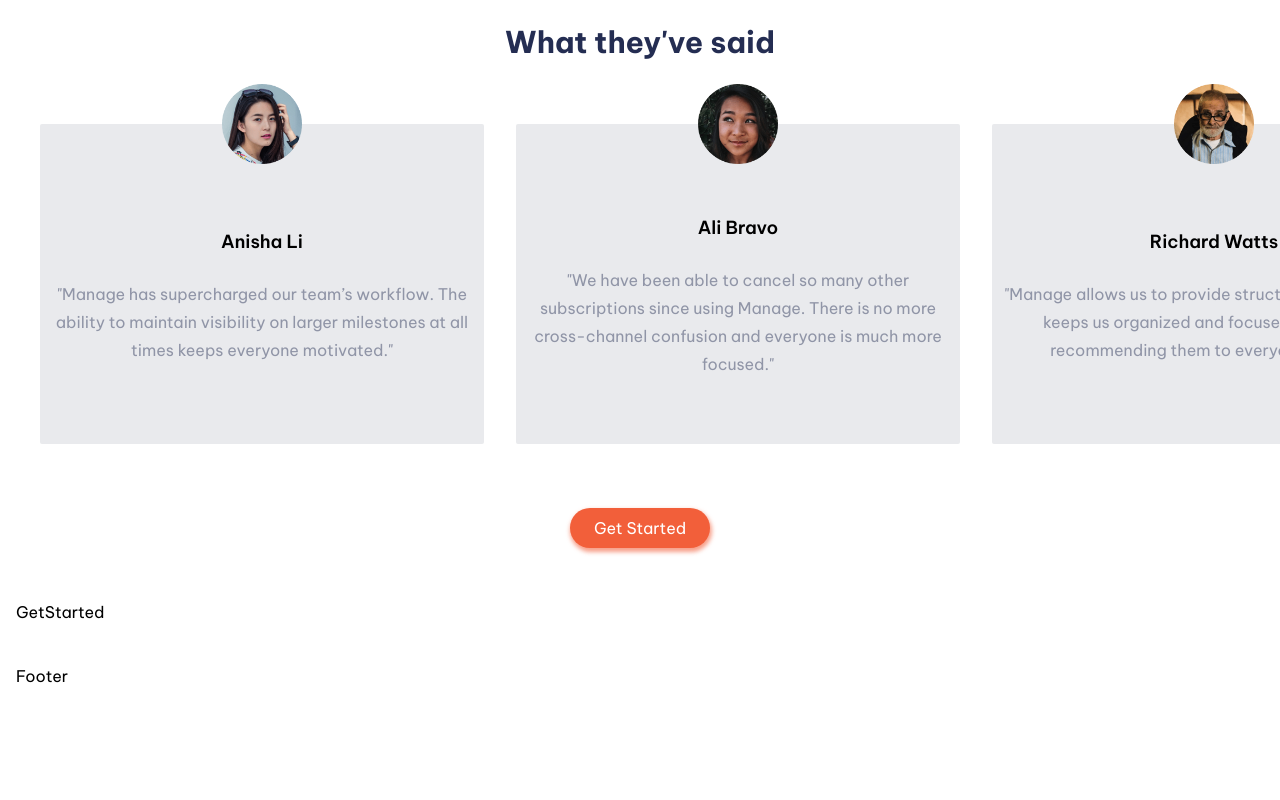
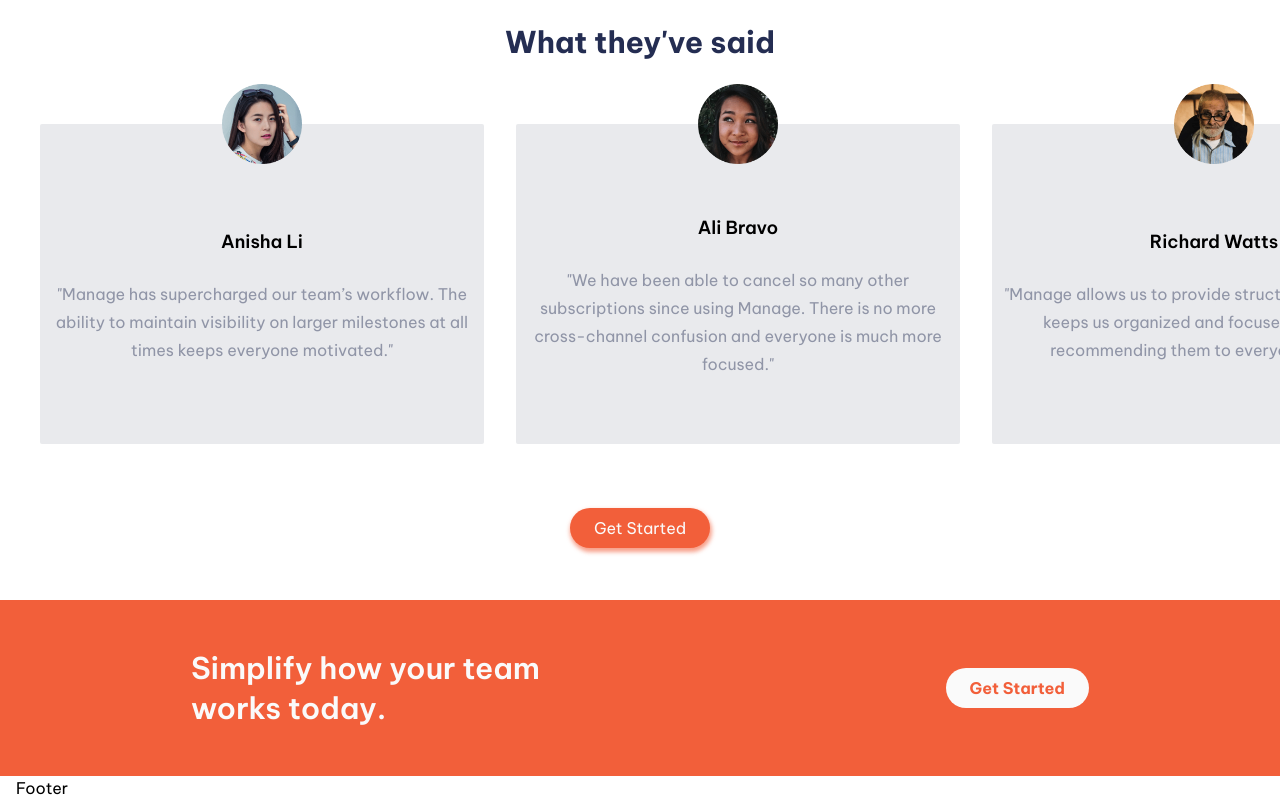
Before and after one commit to ChannMyaeAung/Manage-Landing-Page, a React (Vite) app: page / in a window 1280 px wide. Shown: the part 1303-2103 px from the top of the page. Before the commit the page ends 1991 px from the top, so only its background shows below. Built offline with nearby package versions, Linux system fonts and the light colour scheme.

Commit message:
added overflow hidden to the whole app and implemented getstarted component for both mobile and desktop verions.

```diff
--- a/src/App.css
+++ b/src/App.css
@@ -1,4 +1,8 @@
 /* Here are some tailwind apply classes here */
 .cta__button {
-  @apply flex-shrink-0 px-6 py-2 text-white transition-all rounded-full shadow-BrightRedShadow bg-BrightRed hover:shadow-BrightRedShadowHover hover:opacity-80;
+  @apply flex-shrink-0 px-6 py-2 transition-all rounded-full text-VeryLightGray shadow-BrightRedShadow bg-BrightRed hover:shadow-BrightRedShadowHover hover:opacity-80;
 }
+
+.cta__button_reverse {
+  @apply flex-shrink-0 px-6 py-2 font-bold transition-all rounded-full text-BrightRed bg-VeryLightGray hover:opacity-80;
+}
--- a/src/App.jsx
+++ b/src/App.jsx
@@ -10,18 +10,21 @@ import Footer from "./components/Footer";
 function App() {
   return (
     /* Note - Each section has the padding inline of 4. */
-    <div id="App" className="container mx-auto antialiased">
-      <header>
+    <div id="App" className="overflow-hidden antialiased">
+      <header className="container mx-auto">
         <Header />
       </header>
 
-      <main className="flex flex-col gap-10">
+      <main className="container flex flex-col gap-10 mx-auto ">
         <Hero />
         <Services />
         <Testimonials />
+      </main>
+
+      <footer>
         <GetStarted />
         <Footer />
-      </main>
+      </footer>
     </div>
   );
 }
--- a/src/components/GetStarted.jsx
+++ b/src/components/GetStarted.jsx
@@ -1,7 +1,20 @@
 import React from "react";
 
 const GetStarted = () => {
-  return <div className="px-4">GetStarted</div>;
+  return (
+    <section className="w-full mt-10">
+      <div className="flex flex-col items-center justify-center w-full gap-6 py-12 md:justify-around md:flex-row h-96 md:h-auto bg-BrightRed">
+        <h1 className="text-3xl font-semibold leading-10 text-center md:text-start text-VeryLightGray">
+          {" "}
+          Simplify how <br className="block md:hidden" /> your team{" "}
+          <br className="hidden md:block" /> works{" "}
+          <br className="block md:hidden" /> today.
+        </h1>
+
+        <button className="cta__button_reverse ">Get Started</button>
+      </div>
+    </section>
+  );
 };
 
 export default GetStarted;
--- a/src/components/Services.jsx
+++ b/src/components/Services.jsx
@@ -44,7 +44,7 @@ const Services = () => {
           return (
             <article
               key={service.id}
-              className="relative grid grid-cols-[62px,1fr] px-4 w-full "
+              className="relative grid grid-cols-[min-content, 1fr] md:grid-cols-[62px,1fr] px-4 w-full "
             >
               <h1 className="py-1.5 flex md:grid md:grid-cols-[50px,1fr] col-span-2 gap-3 items-center my-4 md:my-0 before:content-['0'] before:absolute before:bg-VeryPaleRed before:w-full  before:-z-10 before:py-1.5 before:rounded-l-full md:before:hidden">
                 <span className=" text-VeryLightGray md:col-[1/2] font-bold text-sm py-1.5 rounded-full px-4 bg-BrightRed xl:px-1.5 xl:text-xl text-center">
--- a/tailwind.config.js
+++ b/tailwind.config.js
@@ -14,6 +14,8 @@ export default {
       boxShadow: {
         BrightRedShadow: "1px 3px 4px 1px rgba(242,95, 58, 0.6)",
         BrightRedShadowHover: "2px 4px 5px 1px rgba(242,95, 58, 0.6)",
+        LightGrayShadow: "1px 3px 4px 1px rgba(250,250,250, 0.6)",
+        LightGrayShadowHover: "2px 4px 5px 1px rgba(250,250,250, 0.6)",
       },
     },
   },
```
